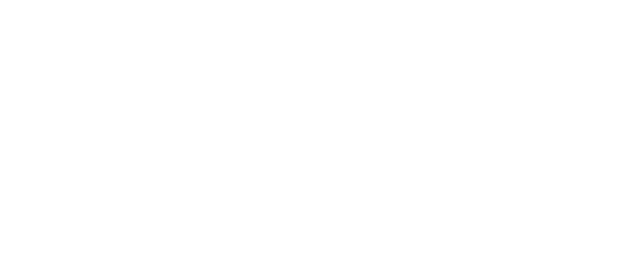
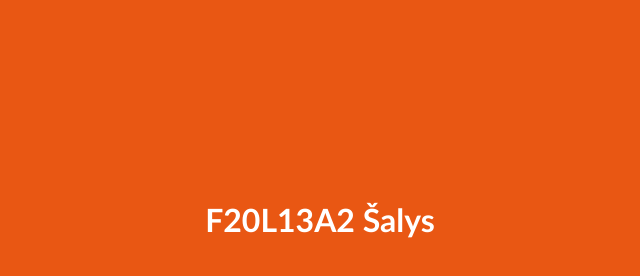
Before and after one commit to LinasKry/FE20L13A2, a plain HTML site: page index.html in a window 1280 px wide. Shown: the whole page, without its empty margins (320-960 px from the left). Drawn offline with Linux system fonts and the light colour scheme.

Commit message:
Update index.html

```diff
--- a/index.html
+++ b/index.html
@@ -4,7 +4,21 @@
     <meta charset="UTF-8" />
     <meta http-equiv="X-UA-Compatible" content="IE=edge" />
     <meta name="viewport" content="width=device-width, initial-scale=1.0" />
-    <title>Document</title>
+    <title>FE20L13A2</title>
   </head>
-  <body></body>
+  <style>
+    body {
+      background-color: rgb(233, 87, 19);
+      color: white;
+      text-align: center;
+      margin-top: 200px;
+      font-family: "Trebuchet MS", "Lucida Sans Unicode", "Lucida Grande",
+        "Lucida Sans", Arial, sans-serif;
+    }
+  </style>
+
+  <body>
+    <h1>F20L13A2 Šalys</h1>
+    <script src="script.js"></script>
+  </body>
 </html>
```
